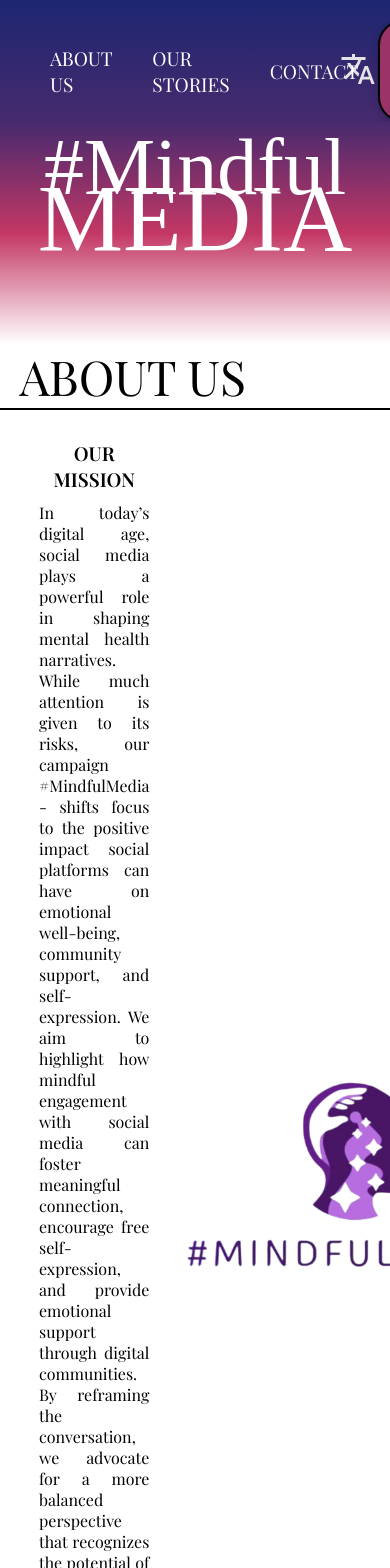
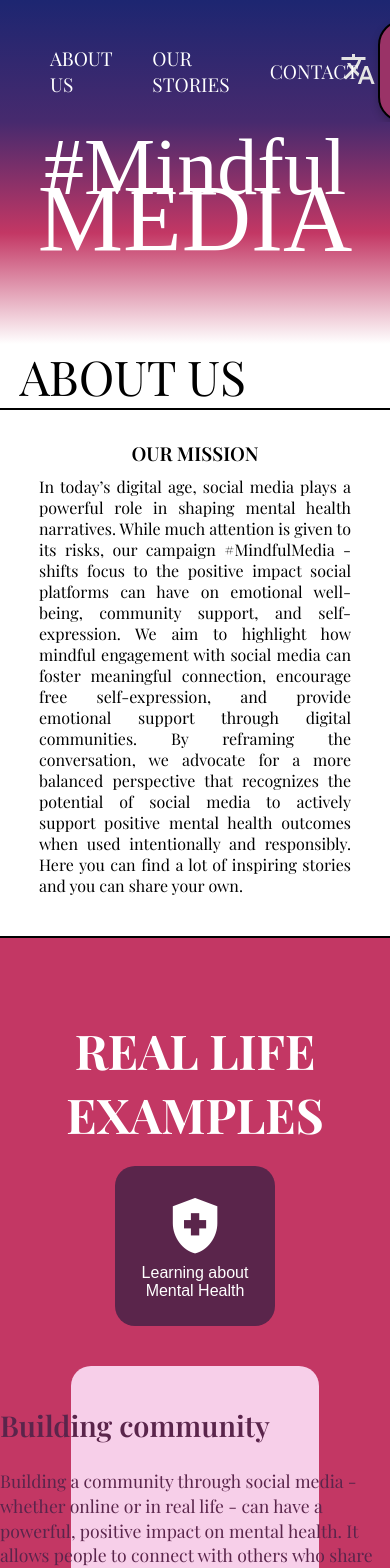
Before and after one commit to Xelo04/Mindful-Media, a React (Vite) app: page / in a window 390 px wide. Shown: the top 1568 px of the page. Built offline with nearby package versions, Linux system fonts and the light colour scheme; a web font is replaced by a local one.

Commit message:
Hide images and adjust description padding on smaller screens for better mobile experience

```diff
--- a/src/pages/about/about.scss
+++ b/src/pages/about/about.scss
@@ -191,6 +191,14 @@
           text-align: justify;
         }
       }
+      @media (max-width: 900px) {
+        img {
+          display: none;
+        }
+        .description {
+          padding-right: 0;
+        }
+      }
     }
   }
   // ~~~~~~~~~~~~~~~~~~~~~~~~~~~~~~~~~~~~~~~~~~~~~~~~~~~~~~~~~~~~~~~~~ Tabbed Panel ~~~~~~~~~~~~~~~~~~~~~~~~~~~~~~~~~~~~~~~~~~~~~~~~~~~~~~~~~~~~~~~~~
```
